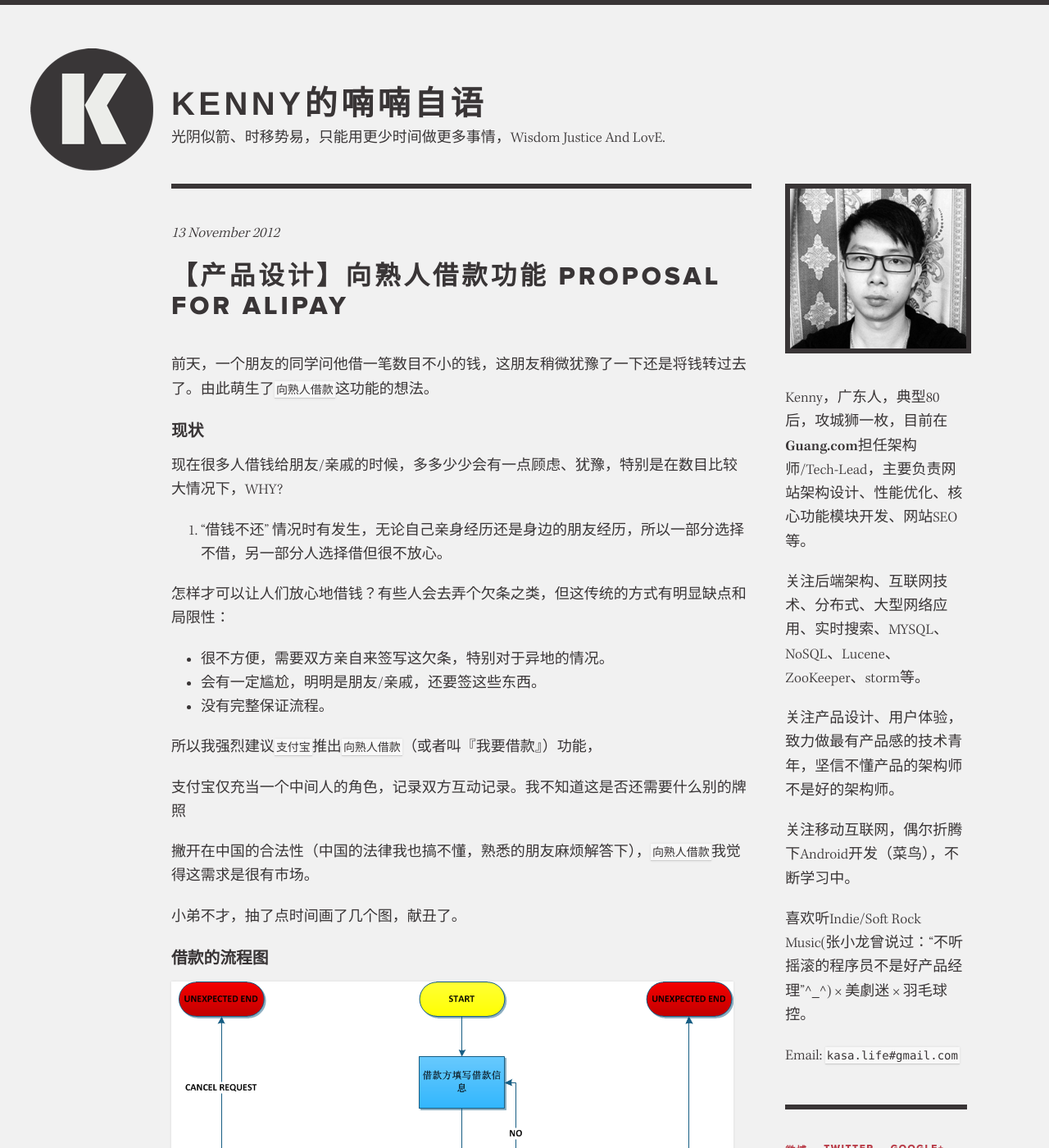
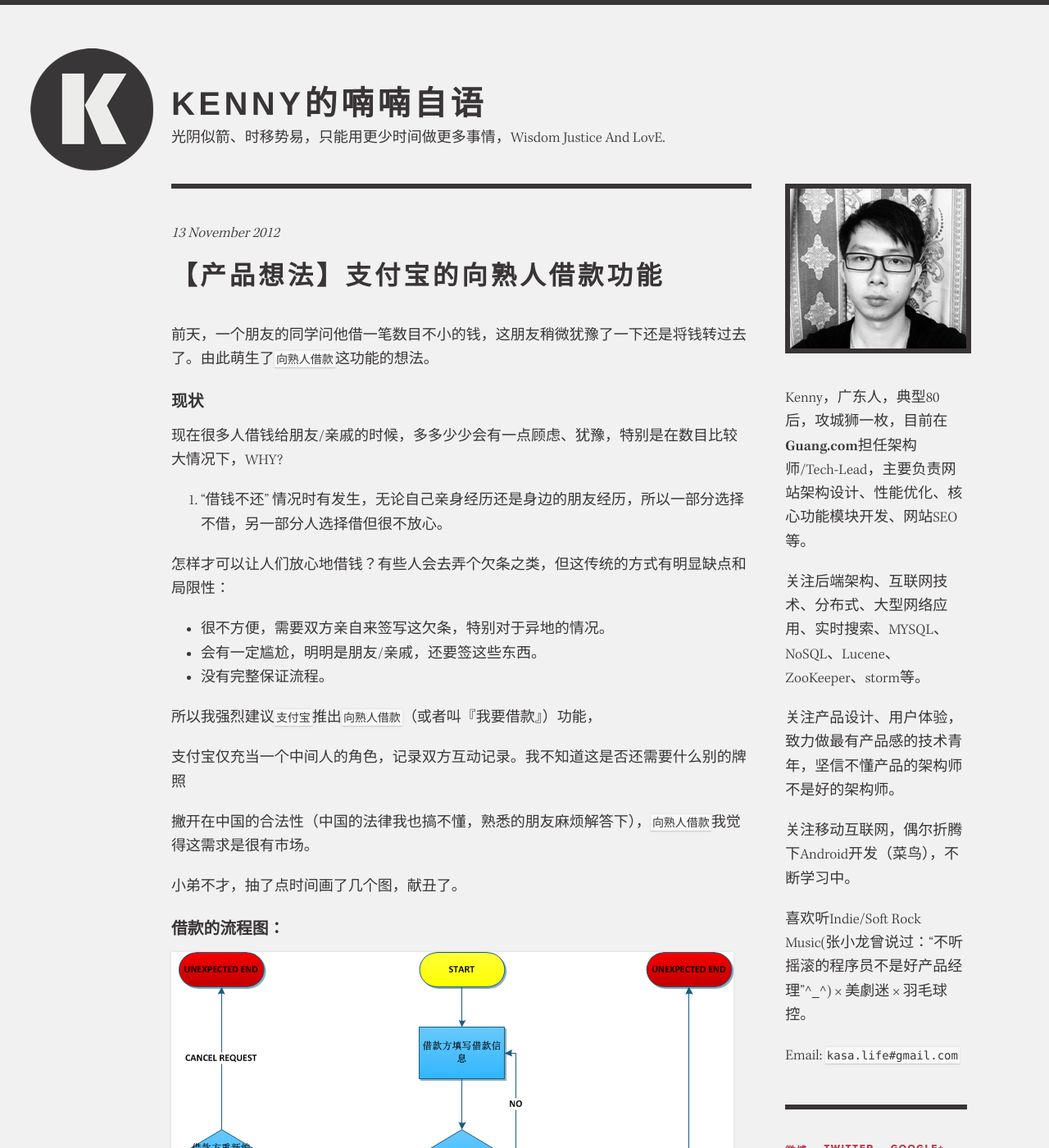
Before and after one commit to kenny2qi/kenny2qi.github.com, a Jekyll site: the page built from _posts/2012-11-13-alipay-loan-function-proposal.md, in a window 1280 px wide and 1400 px high. Shown: the whole window at 82% size. Built offline with Jekyll 4.4.1, drawn with Linux system fonts in a browser that asks for light colours; nearby versions of some CDN libraries; Markdown is read by kramdown in place of the engine named in the settings; comment, search, counter and statistics services are not loaded; some of the changed text lies outside the part shown.

Commit message:
update post

```diff
--- a/_posts/2012-11-13-alipay-loan-function-proposal.md
+++ b/_posts/2012-11-13-alipay-loan-function-proposal.md
@@ -1,9 +1,9 @@
 ---
 layout: post
-title : 【产品设计】向熟人借款功能 Proposal for alipay
+title : 【产品想法】支付宝的向熟人借款功能
 category : 产品想法
 tags : [产品设计, 产品体验]
-summary: <img src="/images/163_chrome.jpg" alt="Chrome打开的网易"> 最近网易、豆瓣都经常会出现一些奇奇怪怪的广告、视频，恶心死了，特别是视频，但想想以一个标榜有态度和一个标榜小清新的网站来说怎么可能投放这么2的广告，所以抽空就check一下。
+summary-only: yes
 ---
 前天，一个朋友的同学问他借一笔数目不小的钱，这朋友稍微犹豫了一下还是将钱转过去了。由此萌生了<code class="default-size">向熟人借款</code>这功能的想法。
 
@@ -20,10 +20,6 @@ summary: <img src="/images/163_chrome.jpg" alt="Chrome打开的网易"> 最近
 所以我强烈建议<code class="default-size">支付宝</code>推出<code class="default-size">向熟人借款</code>（或者叫『我要借款』）功能，
 
 
-
-
-
-
 支付宝仅充当一个中间人的角色，记录双方互动记录。我不知道这是否还需要什么别的牌照
 
 撇开在中国的合法性（中国的法律我也搞不懂，熟悉的朋友麻烦解答下），<code class="default-size">向熟人借款</code>我觉得这需求是很有市场。
@@ -32,15 +28,15 @@ summary: <img src="/images/163_chrome.jpg" alt="Chrome打开的网易"> 最近
 
 
 
-##借款的流程图
+##借款的流程图：
 
 <img src="/images/flow_loan_bollow.png" alt="借款的流程图">
 
-##稍微设计了下借款页面
+##借款页面：
 
 <img src="/images/loan_view.jpg" alt="借款页面">
 
-##还款的流程图
+##还款的流程图：
 
 <img src="/images/flow_loan_payback.png" alt="还款的流程图">
 
```
